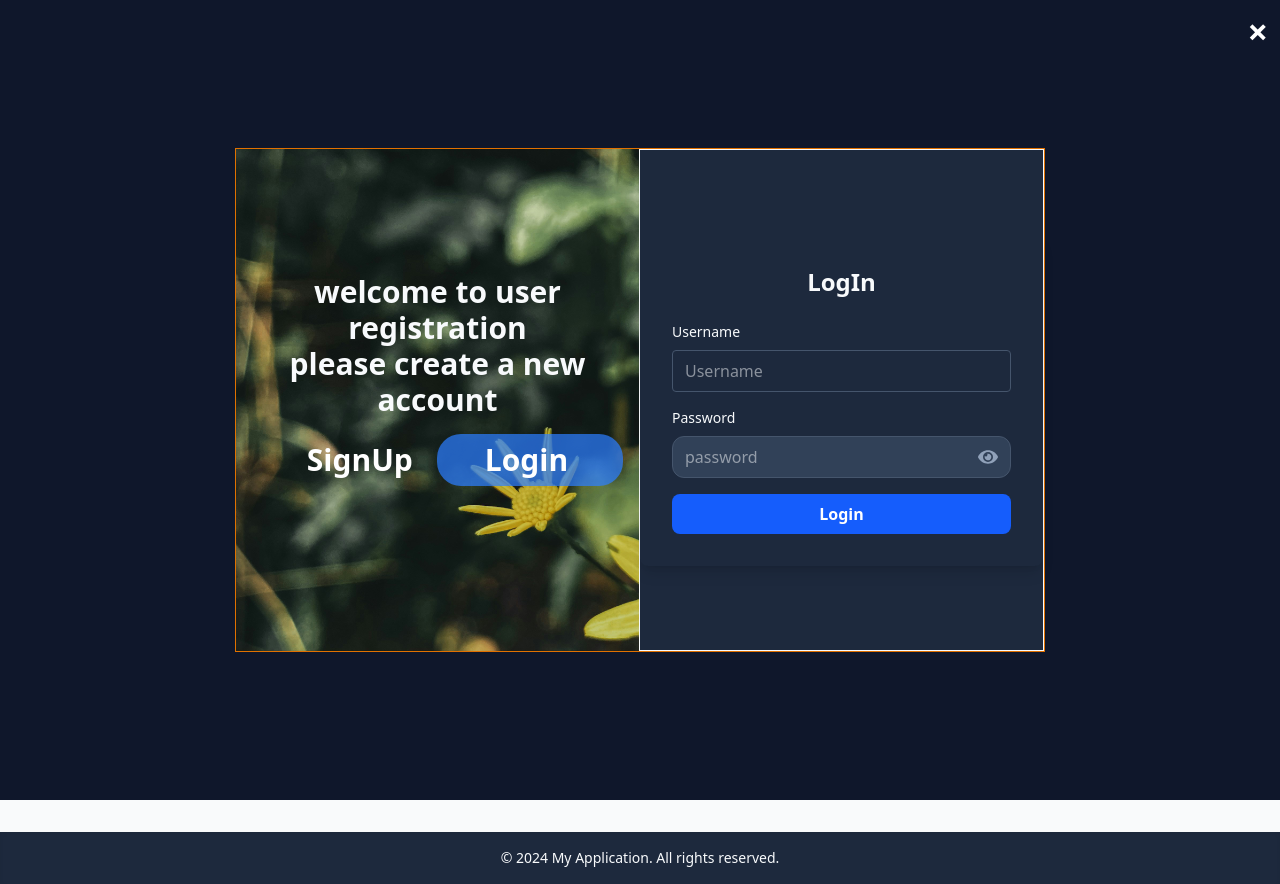
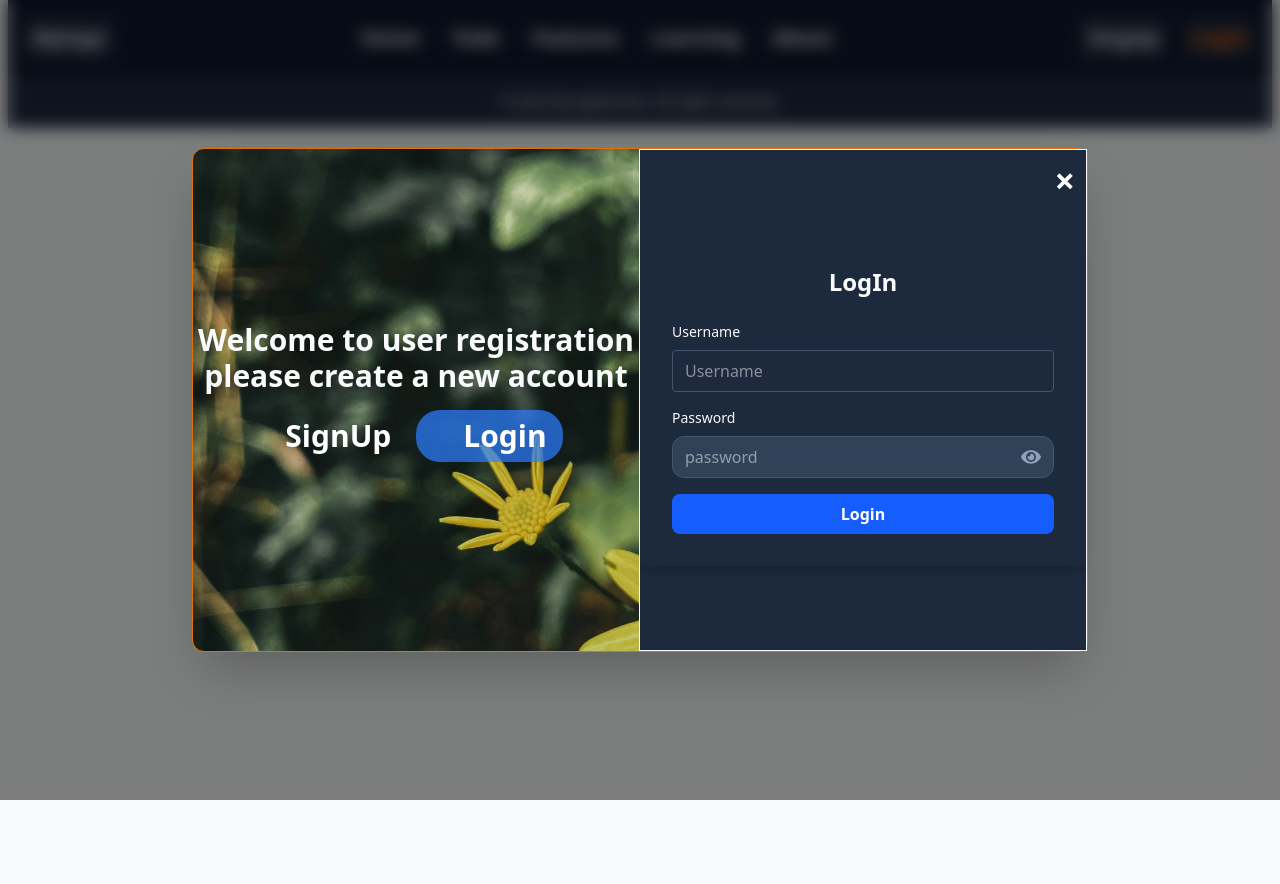
Before and after one commit to ankityadav0077/Fullstack1, a React (Vite) app in the folder frontend/: page /user/login in a window 1280 px wide. After the commit the page ends 800 px from the top, so only its background shows below. Built offline with nearby package versions, Linux system fonts and the light colour scheme.

Commit message:
frontend complete here

```diff
--- a/frontend/src/main.jsx
+++ b/frontend/src/main.jsx
@@ -5,12 +5,15 @@ import App from './App.jsx'
 import { Provider } from 'react-redux'
 import store from './store/store.js'
 import { createBrowserRouter, Route,RouterProvider } from 'react-router-dom'
-import { Features,Tasktodo,Singup,Layout,UserResetration } from './pages/index.js'
+import { Features,Tasktodo,Singup,Layout,UserResetration,Lerning ,About,Home} from './pages/index.js'
 const router=createBrowserRouter([
   {path:'/', element:<Layout/>,children:[
+    {path:'/', element:<Home/>},
     {path:'/todo', element:<Tasktodo/>},
     {path:'/features', element:<Features/>},
     {path:'/abc', element:<Tasktodo/>},
+    {path:'/learning', element:<Lerning/>},
+    {path:'/about', element:<About/>},
     {path:'/user/singup', element:<UserResetration userlogindefult={true}/>},
     {path:'/user/login', element:<UserResetration userlogindefult={false}/>},
   ]}
--- a/frontend/src/pages/Featuers.jsx
+++ b/frontend/src/pages/Featuers.jsx
@@ -19,9 +19,17 @@ export default function Features() {
         return (
         <div className="min-h-screen bg-slate-900 text-slate-50 transition-colors">
       <div className="max-w-5xl mx-auto px-6 py-8">
-        <h1 className="text-3xl md:text-4xl font-bold text-center mb-2">Todo Task</h1>
+        <h1 className="text-3xl md:text-4xl font-bold text-center mb-2">Featuers and Implemantations</h1>
         <p className="text-center text-sm md:text-base text-slate-300 mb-4">
-          This page shows the goals we want to achieve in this project.
+          This page shows the goals we have completed in the project
+          <br /><br />
+           The green color represent <span className=" bg-slate-800 border-2 border-slate-700 rounded-xl px-2 py-1 border-l-green-500">Completed</span>
+           <br /> <br />
+           The orange color represent <span className=" bg-slate-800 border-2 border-slate-700 rounded-xl px-2 py-1 border-l-orange-500">Pending</span>
+            <br /><br />
+            <h1 className="font-bold">
+            Click on the card to toggleComplete
+            </h1>
         </p>
 
         <div className="text-center mb-6">
@@ -34,7 +42,7 @@ export default function Features() {
           {projectItems.map((p, i) => (
             <article
               key={i}
-              className={`relative flex-1 min-w-[260px]  sm:max-w-[48%] md:max-w-[23%] bg-slate-800 border border-slate-700 rounded-xl p-5 shadow-card hover:shadow-cardHover transform hover:-translate-y-1 transition border-l-5 ${p.completed ? 'border-l-green-500' : 'border-l-orange-500'}    `}
+              className={`relative flex-1 min-w-[260px]  sm:max-w-[48%] md:max-w-[23%] bg-slate-800 border border-slate-700 rounded-xl p-5 transform hover:-translate-y-1 transition border-l-5 ${p.completed ? 'border-l-green-500' : 'border-l-orange-500'}    `}
               tabIndex={0}
               aria-labelledby={`proj-${i}`}
               onClick={()=>onClickHandler(i,"project")}
--- a/frontend/src/pages/Footer.jsx
+++ b/frontend/src/pages/Footer.jsx
@@ -1,7 +1,7 @@
 import React from "react";
 export default function Footer(){
     return (
-        <footer className="bg-slate-800 text-slate-50 p-4 mt-8 shadow-inner">
+        <footer className="bg-slate-800 text-slate-50 p-4  shadow-inner">
             <p className="text-center text-sm">&copy; 2024 My Application. All rights reserved.</p>
         </footer>
     )
--- a/frontend/src/pages/Header.jsx
+++ b/frontend/src/pages/Header.jsx
@@ -1,17 +1,36 @@
-import React from "react";
-
+import React, { useState } from "react";
+import { NavLink } from "react-router-dom";
 export default function Header(){
+    const [showMobile,setShowMobile]=useState(true)
+    const menuItems=[
+        {name:"Home",path:'/'},
+        {name:"Todo",path:'/todo'},
+       {name:"Features",path:'/features'},
+       {name:"Learning",path:'/learning'},
+       {name:"About",path:'/about'},
+   ]
     return (
         <>
-        <div>
-            <div>
-
+        {/* desktop menu */}
+        <div className=" bg-slate-900 sm:flex justify-between p-2 sm:p-4  md:text-xl md:font-bold">
+            <div className=" flex justify-between">
+                <span  className="bg-slate-800 text-white p-2">Mylogo</span>
+                <button className=" sm:hidden text-white" onClick={()=>setShowMobile(!showMobile)}>menu</button>
             </div>
             <div>
-
+                <ul className={` ${showMobile?"flex  flex-col":"hidden"} items-center sm:flex sm:flex-row sm:justify-between gap-4`}>
+                {menuItems.map((items)=>(
+                    <NavLink to={items.path} className={({isActive})=>`sm:p-2  ${isActive?'text-orange-500':'text-white'}`} onClick={()=>setShowMobile(!showMobile)} key={items.name}>
+                        {items.name}
+                    </NavLink>
+                ))}
+                </ul>
             </div>
             <div>
-
+                <ul className={`${showMobile?"flex  flex-col":"hidden"} items-center m-2 sm:m-0 sm:flex sm:flex-row justify-between gap-4`}>
+                    <NavLink to={'/user/singup'} className={({isActive})=>`sm:p-2 rounded bg-slate-800 ${isActive?'text-orange-500':'text-white'}`} onClick={()=>setShowMobile(!showMobile)}>SingUp</NavLink>
+                    <NavLink to={'/user/login'}  className={({isActive})=>`sm:p-2 rounded bg-slate-800  ${isActive?'text-orange-500':'text-white'}`} onClick={()=>setShowMobile(!showMobile)}>LogIn</NavLink>
+                </ul>
             </div>
         </div>
         </>
--- a/frontend/src/pages/Layout.jsx
+++ b/frontend/src/pages/Layout.jsx
@@ -4,7 +4,7 @@ import Header from "./Header";
 import Footer from "./Footer";
 export default function Layout() {
     return (
-        <div>
+        <div className="mx-2">
             <Header/>
             <Outlet/>
             <Footer/>
--- a/frontend/src/pages/UserREgistration.jsx
+++ b/frontend/src/pages/UserREgistration.jsx
@@ -1,41 +1,74 @@
-import React from "react";
-import {Login,Singup} from "./index"
-import { useState } from "react";
-import bgimg from "../assets/userReg.jpg"
-export default function UserResetration({userlogindefult=true}){
-    const [userlogin,setUserlogin]=useState(userlogindefult);
-    const [show, setShow] = useState(true);
-    if (!show) return null;
+import React, { useState, useEffect } from "react";
+import { Login, Singup } from "./index";
+import bgimg from "../assets/userReg.jpg";
+import { useNavigate } from "react-router-dom";
+
+export default function UserResetration({ userlogindefult = true }) {
+  const [userlogin, setUserlogin] = useState(userlogindefult);
+  const navigate = useNavigate();
+
+  useEffect(() => {
+    const handleEsc = (e) => e.key === "Escape" && navigate(-1);
+    window.addEventListener("keydown", handleEsc);
+    return () => window.removeEventListener("keydown", handleEsc);
+  }, [navigate]);
+
   return (
-        <>
-        <div className="bg-slate-900 min-h-screen text-slate-50 flex items-center justify-center ">
-            <div className="min-h-[500px] bg-slate-900 text-slate-50 sm:flex items-center justify-center border border-amber-600 " style={{backgroundImage:`url(${bgimg})`,backgroundSize:"cover",backgroundPosition:"center"}}>
-                <button onClick={() => setShow(false)} className="absolute top-3 right-3 text-white text-4xl font-bold hover:text-red-500 transition" >
+    <div className="fixed inset-0 z-50 flex items-center justify-center overflow-y-auto">
+      <div
+        className="absolute inset-0 bg-black/50 backdrop-blur-sm"
+        onClick={() => navigate(-1)}
+      ></div>
+
+      <div
+        className="relative sm:min-h-[500px] w-full sm:w-3/4 max-w-4xl sm:flex rounded-xl shadow-2xl z-10 border border-amber-600 text-slate-50 mt-20 sm:m-0"
+        style={{
+          backgroundImage: `url(${bgimg})`,
+          backgroundSize: "cover",
+          backgroundPosition: "center",
+        }}
+      >
+        <button
+          onClick={() => navigate(-1)}
+          className="absolute top-3 right-3 text-white text-4xl font-bold hover:text-red-500"
+        >
           ×
         </button>
-                <div className="text-3xl font-bold mb-6 text-center flex-1">
-                    welcome to user registration
-                    <div>
-                        {userlogin?"please login to your account":"please create a new account"}
-                    </div>
-                  <div className="flex justify-center relative  rounded-3xl m-4">
-                    <div className={`absolute bg-blue-500 w-1/2 h-full z-0 rounded-3xl transition-all duration-500 ease-in-out   ${userlogin ? "left-0 opacity-100" : "left-1/2 opacity-70"}`} > </div>
+
+        <div className="flex-1 text-center font-bold text-3xl flex flex-col justify-center items-center">
+          <p>Welcome to user registration</p>
+          <p>
+            {userlogin
+              ? "please login to your account"
+              : "please create a new account"}
+          </p>
+
+          <div className="flex justify-center relative m-4 rounded-3xl">
+            <div
+              className={`absolute bg-blue-500 w-1/2 h-full rounded-3xl transition-all duration-500 ${
+                userlogin ? "left-0 opacity-100" : "left-1/2 opacity-70"
+              }`}
+            ></div>
             <div className="flex gap-10 z-10">
-                        <button onClick={() => setUserlogin(true)} className=" px-4 py-2 text-white rounded-lg">
+              <button
+                onClick={() => setUserlogin(true)}
+                className="px-4 py-2 text-white"
+              >
                 SignUp
               </button>
-                        <button onClick={() => setUserlogin(false)} className=" px-4 py-2  text-white rounded-lg">
+              <button
+                onClick={() => setUserlogin(false)}
+                className="px-4 py-2 text-white"
+              >
                 Login
               </button>
             </div>
           </div>
-
         </div>
         <div className="flex-1 border">
-                    {userlogin?<Singup/>:<Login/>}
+          {userlogin ? <Singup /> : <Login />}
         </div>
       </div>
     </div>
-        </>
-    )
+  );
 }
--- a/frontend/src/pages/index.js
+++ b/frontend/src/pages/index.js
@@ -4,4 +4,7 @@ import Singup from "./Singup";
 import Layout from "./Layout";
 import UserResetration from "./UserREgistration";
 import Login from "./Login";
-export {Features,Tasktodo,Singup,Layout,UserResetration,Login};
+import Lerning from "./learnings";
+import About from "./about";
+import Home from './home'
+export {Features,Tasktodo,Singup,Layout,UserResetration,Login,Lerning,About,Home};
```
Lines whose indentation alone changed are shown as unchanged.
